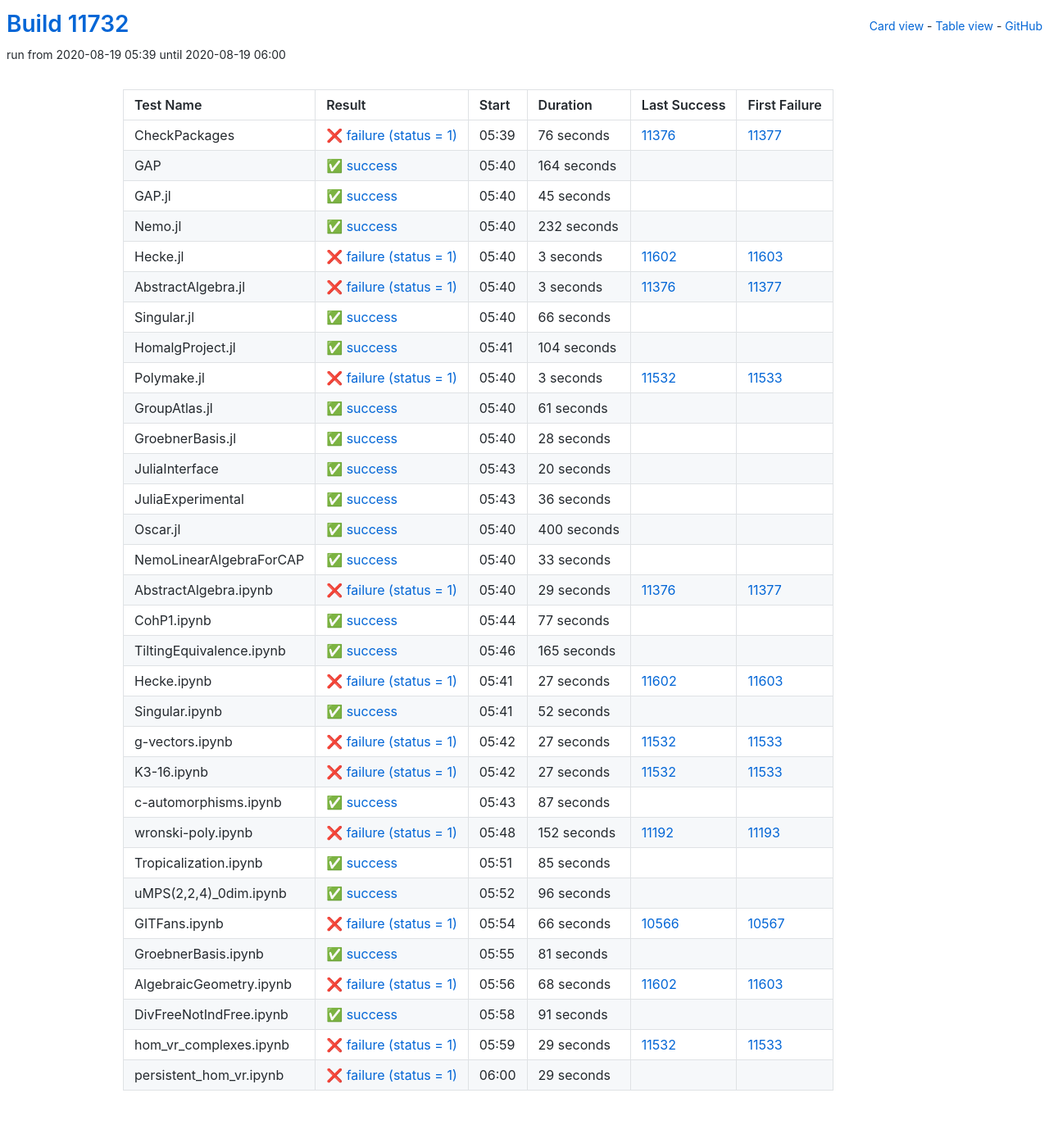
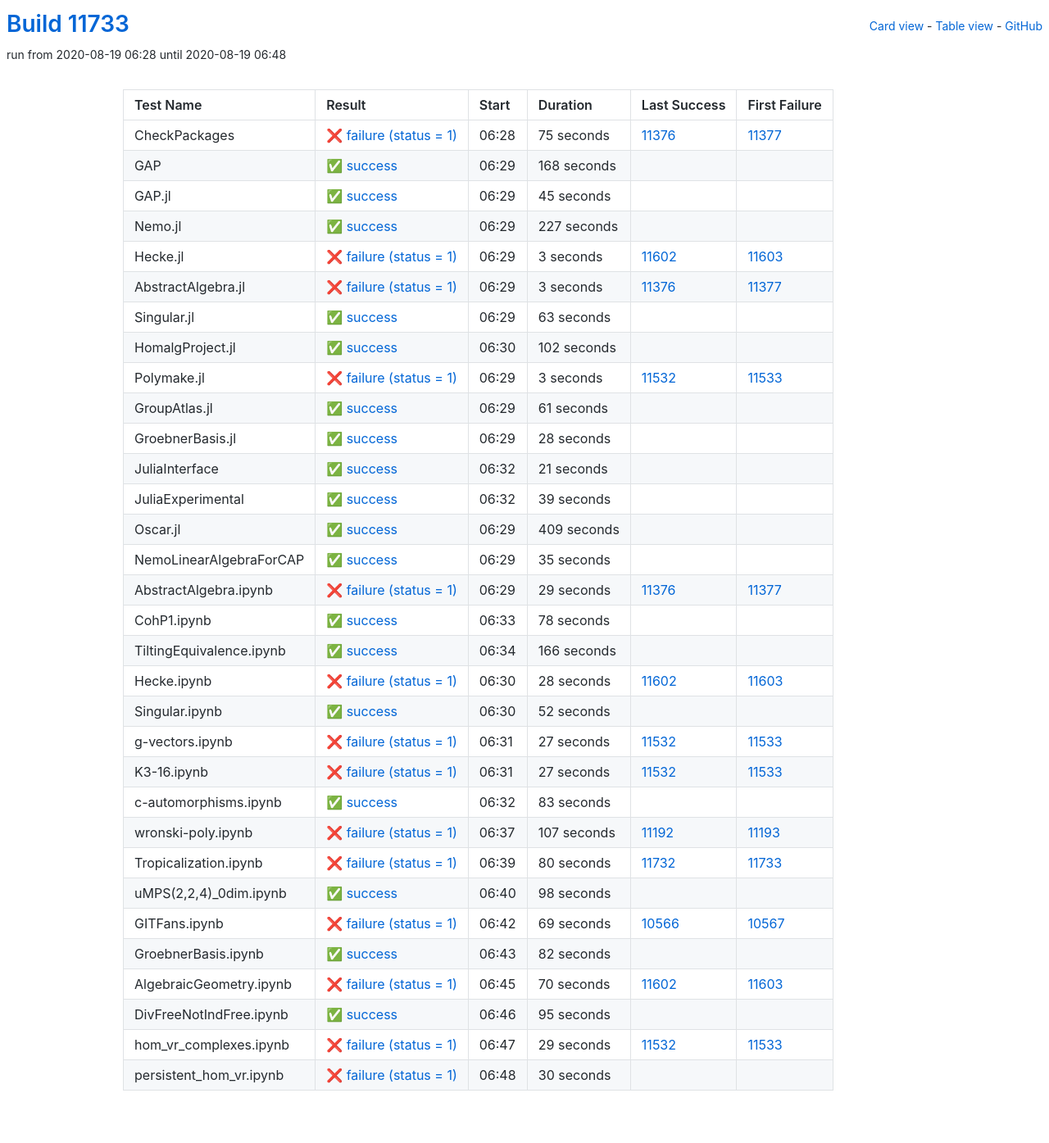
Before and after one commit to oscar-system/oscar-ci-status, a Jekyll site: the page built from table.html, in a window 1280 px wide. Shown: the whole page at 82% size. Built offline with Jekyll 4.4.1, drawn with Linux system fonts in a browser that asks for light colours.

Commit message:
Build #11733

```diff
--- a/_data/ci.yml
+++ b/_data/ci.yml
@@ -1,6 +1,6 @@
 ---
-build: 11732
-build_url: https://oscarci.mathematik.uni-kl.de/job/oscar/11732/
+build: 11733
+build_url: https://oscarci.mathematik.uni-kl.de/job/oscar/11733/
 job: oscar
 organization: oscar-system
 repo: oscar-ci-status
@@ -8,32 +8,32 @@
 tests:
 - name: CheckPackages
   id: checkpackages
-  log: https://oscarci.mathematik.uni-kl.de/job/oscar/11732/artifact/logs/build-11732/CheckPackages.log
-  start: 2020-08-19 05:39
+  log: https://oscarci.mathematik.uni-kl.de/job/oscar/11733/artifact/logs/build-11733/CheckPackages.log
+  start: 2020-08-19 06:28
   success: false
   exitcode: 1
   status: failure
-  duration: 76
+  duration: 75
   last_success: 11376
   last_success_url: https://oscarci.mathematik.uni-kl.de/job/oscar/11376/
   first_failure: 11377
   first_failure_url: https://oscarci.mathematik.uni-kl.de/job/oscar/11377/
 - name: GAP
   id: gap
-  log: https://oscarci.mathematik.uni-kl.de/job/oscar/11732/artifact/logs/build-11732/GAP.log
-  start: 2020-08-19 05:40
+  log: https://oscarci.mathematik.uni-kl.de/job/oscar/11733/artifact/logs/build-11733/GAP.log
+  start: 2020-08-19 06:29
   success: true
   exitcode: 0
   status: success
-  duration: 164
+  duration: 168
   last_success: false
   last_success_url:
   first_failure: false
   first_failure_url:
 - name: GAP.jl
   id: gap-jl
-  log: https://oscarci.mathematik.uni-kl.de/job/oscar/11732/artifact/logs/build-11732/GAP.jl.log
-  start: 2020-08-19 05:40
+  log: https://oscarci.mathematik.uni-kl.de/job/oscar/11733/artifact/logs/build-11733/GAP.jl.log
+  start: 2020-08-19 06:29
   success: true
   exitcode: 0
   status: success
@@ -44,20 +44,20 @@
   first_failure_url:
 - name: Nemo.jl
   id: nemo-jl
-  log: https://oscarci.mathematik.uni-kl.de/job/oscar/11732/artifact/logs/build-11732/Nemo.jl.log
-  start: 2020-08-19 05:40
+  log: https://oscarci.mathematik.uni-kl.de/job/oscar/11733/artifact/logs/build-11733/Nemo.jl.log
+  start: 2020-08-19 06:29
   success: true
   exitcode: 0
   status: success
-  duration: 232
+  duration: 227
   last_success: false
   last_success_url:
   first_failure: false
   first_failure_url:
 - name: Hecke.jl
   id: hecke-jl
-  log: https://oscarci.mathematik.uni-kl.de/job/oscar/11732/artifact/logs/build-11732/Hecke.jl.log
-  start: 2020-08-19 05:40
+  log: https://oscarci.mathematik.uni-kl.de/job/oscar/11733/artifact/logs/build-11733/Hecke.jl.log
+  start: 2020-08-19 06:29
   success: false
   exitcode: 1
   status: failure
@@ -68,8 +68,8 @@
   first_failure_url: https://oscarci.mathematik.uni-kl.de/job/oscar/11603/
 - name: AbstractAlgebra.jl
   id: abstractalgebra-jl
-  log: https://oscarci.mathematik.uni-kl.de/job/oscar/11732/artifact/logs/build-11732/AbstractAlgebra.jl.log
-  start: 2020-08-19 05:40
+  log: https://oscarci.mathematik.uni-kl.de/job/oscar/11733/artifact/logs/build-11733/AbstractAlgebra.jl.log
+  start: 2020-08-19 06:29
   success: false
   exitcode: 1
   status: failure
@@ -80,32 +80,32 @@
   first_failure_url: https://oscarci.mathematik.uni-kl.de/job/oscar/11377/
 - name: Singular.jl
   id: singular-jl
-  log: https://oscarci.mathematik.uni-kl.de/job/oscar/11732/artifact/logs/build-11732/Singular.jl.log
-  start: 2020-08-19 05:40
+  log: https://oscarci.mathematik.uni-kl.de/job/oscar/11733/artifact/logs/build-11733/Singular.jl.log
+  start: 2020-08-19 06:29
   success: true
   exitcode: 0
   status: success
-  duration: 66
+  duration: 63
   last_success: false
   last_success_url:
   first_failure: false
   first_failure_url:
 - name: HomalgProject.jl
   id: homalgproject-jl
-  log: https://oscarci.mathematik.uni-kl.de/job/oscar/11732/artifact/logs/build-11732/HomalgProject.jl.log
-  start: 2020-08-19 05:41
+  log: https://oscarci.mathematik.uni-kl.de/job/oscar/11733/artifact/logs/build-11733/HomalgProject.jl.log
+  start: 2020-08-19 06:30
   success: true
   exitcode: 0
   status: success
-  duration: 104
+  duration: 102
   last_success: false
   last_success_url:
   first_failure: false
   first_failure_url:
 - name: Polymake.jl
   id: polymake-jl
-  log: https://oscarci.mathematik.uni-kl.de/job/oscar/11732/artifact/logs/build-11732/Polymake.jl.log
-  start: 2020-08-19 05:40
+  log: https://oscarci.mathematik.uni-kl.de/job/oscar/11733/artifact/logs/build-11733/Polymake.jl.log
+  start: 2020-08-19 06:29
   success: false
   exitcode: 1
   status: failure
@@ -116,8 +116,8 @@
   first_failure_url: https://oscarci.mathematik.uni-kl.de/job/oscar/11533/
 - name: GroupAtlas.jl
   id: groupatlas-jl
-  log: https://oscarci.mathematik.uni-kl.de/job/oscar/11732/artifact/logs/build-11732/GroupAtlas.jl.log
-  start: 2020-08-19 05:40
+  log: https://oscarci.mathematik.uni-kl.de/job/oscar/11733/artifact/logs/build-11733/GroupAtlas.jl.log
+  start: 2020-08-19 06:29
   success: true
   exitcode: 0
   status: success
@@ -128,8 +128,8 @@
   first_failure_url:
 - name: GroebnerBasis.jl
   id: groebnerbasis-jl
-  log: https://oscarci.mathematik.uni-kl.de/job/oscar/11732/artifact/logs/build-11732/GroebnerBasis.jl.log
-  start: 2020-08-19 05:40
+  log: https://oscarci.mathematik.uni-kl.de/job/oscar/11733/artifact/logs/build-11733/GroebnerBasis.jl.log
+  start: 2020-08-19 06:29
   success: true
   exitcode: 0
   status: success
@@ -140,56 +140,56 @@
   first_failure_url:
 - name: JuliaInterface
   id: juliainterface
-  log: https://oscarci.mathematik.uni-kl.de/job/oscar/11732/artifact/logs/build-11732/JuliaInterface.log
-  start: 2020-08-19 05:43
+  log: https://oscarci.mathematik.uni-kl.de/job/oscar/11733/artifact/logs/build-11733/JuliaInterface.log
+  start: 2020-08-19 06:32
   success: true
   exitcode: 0
   status: success
-  duration: 20
+  duration: 21
   last_success: false
   last_success_url:
   first_failure: false
   first_failure_url:
 - name: JuliaExperimental
   id: juliaexperimental
-  log: https://oscarci.mathematik.uni-kl.de/job/oscar/11732/artifact/logs/build-11732/JuliaExperimental.log
-  start: 2020-08-19 05:43
+  log: https://oscarci.mathematik.uni-kl.de/job/oscar/11733/artifact/logs/build-11733/JuliaExperimental.log
+  start: 2020-08-19 06:32
   success: true
   exitcode: 0
   status: success
-  duration: 36
+  duration: 39
   last_success: false
   last_success_url:
   first_failure: false
   first_failure_url:
 - name: Oscar.jl
   id: oscar-jl
-  log: https://oscarci.mathematik.uni-kl.de/job/oscar/11732/artifact/logs/build-11732/Oscar.jl.log
-  start: 2020-08-19 05:40
+  log: https://oscarci.mathematik.uni-kl.de/job/oscar/11733/artifact/logs/build-11733/Oscar.jl.log
+  start: 2020-08-19 06:29
   success: true
   exitcode: 0
   status: success
-  duration: 400
+  duration: 409
   last_success: false
   last_success_url:
   first_failure: false
   first_failure_url:
 - name: NemoLinearAlgebraForCAP
   id: nemolinearalgebraforcap
-  log: https://oscarci.mathematik.uni-kl.de/job/oscar/11732/artifact/logs/build-11732/NemoLinearAlgebraForCAP.log
-  start: 2020-08-19 05:40
+  log: https://oscarci.mathematik.uni-kl.de/job/oscar/11733/artifact/logs/build-11733/NemoLinearAlgebraForCAP.log
+  start: 2020-08-19 06:29
   success: true
   exitcode: 0
   status: success
-  duration: 33
+  duration: 35
   last_success: false
   last_success_url:
   first_failure: false
   first_failure_url:
 - name: AbstractAlgebra.ipynb
   id: abstractalgebra-ipynb
-  log: https://oscarci.mathematik.uni-kl.de/job/oscar/11732/artifact/logs/build-11732/AbstractAlgebra.ipynb.log
-  start: 2020-08-19 05:40
+  log: https://oscarci.mathematik.uni-kl.de/job/oscar/11733/artifact/logs/build-11733/AbstractAlgebra.ipynb.log
+  start: 2020-08-19 06:29
   success: false
   exitcode: 1
   status: failure
@@ -200,44 +200,44 @@
   first_failure_url: https://oscarci.mathematik.uni-kl.de/job/oscar/11377/
 - name: CohP1.ipynb
   id: cohp1-ipynb
-  log: https://oscarci.mathematik.uni-kl.de/job/oscar/11732/artifact/logs/build-11732/CohP1.ipynb.log
-  start: 2020-08-19 05:44
+  log: https://oscarci.mathematik.uni-kl.de/job/oscar/11733/artifact/logs/build-11733/CohP1.ipynb.log
+  start: 2020-08-19 06:33
   success: true
   exitcode: 0
   status: success
-  duration: 77
+  duration: 78
   last_success: false
   last_success_url:
   first_failure: false
   first_failure_url:
 - name: TiltingEquivalence.ipynb
   id: tiltingequivalence-ipynb
-  log: https://oscarci.mathematik.uni-kl.de/job/oscar/11732/artifact/logs/build-11732/TiltingEquivalence.ipynb.log
-  start: 2020-08-19 05:46
+  log: https://oscarci.mathematik.uni-kl.de/job/oscar/11733/artifact/logs/build-11733/TiltingEquivalence.ipynb.log
+  start: 2020-08-19 06:34
   success: true
   exitcode: 0
   status: success
-  duration: 165
+  duration: 166
   last_success: false
   last_success_url:
   first_failure: false
   first_failure_url:
 - name: Hecke.ipynb
   id: hecke-ipynb
-  log: https://oscarci.mathematik.uni-kl.de/job/oscar/11732/artifact/logs/build-11732/Hecke.ipynb.log
-  start: 2020-08-19 05:41
+  log: https://oscarci.mathematik.uni-kl.de/job/oscar/11733/artifact/logs/build-11733/Hecke.ipynb.log
+  start: 2020-08-19 06:30
   success: false
   exitcode: 1
   status: failure
-  duration: 27
+  duration: 28
   last_success: 11602
   last_success_url: https://oscarci.mathematik.uni-kl.de/job/oscar/11602/
   first_failure: 11603
   first_failure_url: https://oscarci.mathematik.uni-kl.de/job/oscar/11603/
 - name: Singular.ipynb
   id: singular-ipynb
-  log: https://oscarci.mathematik.uni-kl.de/job/oscar/11732/artifact/logs/build-11732/Singular.ipynb.log
-  start: 2020-08-19 05:41
+  log: https://oscarci.mathematik.uni-kl.de/job/oscar/11733/artifact/logs/build-11733/Singular.ipynb.log
+  start: 2020-08-19 06:30
   success: true
   exitcode: 0
   status: success
@@ -248,8 +248,8 @@
   first_failure_url:
 - name: g-vectors.ipynb
   id: g-vectors-ipynb
-  log: https://oscarci.mathematik.uni-kl.de/job/oscar/11732/artifact/logs/build-11732/g-vectors.ipynb.log
-  start: 2020-08-19 05:42
+  log: https://oscarci.mathematik.uni-kl.de/job/oscar/11733/artifact/logs/build-11733/g-vectors.ipynb.log
+  start: 2020-08-19 06:31
   success: false
   exitcode: 1
   status: failure
@@ -260,8 +260,8 @@
   first_failure_url: https://oscarci.mathematik.uni-kl.de/job/oscar/11533/
 - name: K3-16.ipynb
   id: k3-16-ipynb
-  log: https://oscarci.mathematik.uni-kl.de/job/oscar/11732/artifact/logs/build-11732/K3-16.ipynb.log
-  start: 2020-08-19 05:42
+  log: https://oscarci.mathematik.uni-kl.de/job/oscar/11733/artifact/logs/build-11733/K3-16.ipynb.log
+  start: 2020-08-19 06:31
   success: false
   exitcode: 1
   status: failure
@@ -272,104 +272,104 @@
   first_failure_url: https://oscarci.mathematik.uni-kl.de/job/oscar/11533/
 - name: c-automorphisms.ipynb
   id: c-automorphisms-ipynb
-  log: https://oscarci.mathematik.uni-kl.de/job/oscar/11732/artifact/logs/build-11732/c-automorphisms.ipynb.log
-  start: 2020-08-19 05:43
+  log: https://oscarci.mathematik.uni-kl.de/job/oscar/11733/artifact/logs/build-11733/c-automorphisms.ipynb.log
+  start: 2020-08-19 06:32
   success: true
   exitcode: 0
   status: success
-  duration: 87
+  duration: 83
   last_success: false
   last_success_url:
   first_failure: false
   first_failure_url:
 - name: wronski-poly.ipynb
   id: wronski-poly-ipynb
-  log: https://oscarci.mathematik.uni-kl.de/job/oscar/11732/artifact/logs/build-11732/wronski-poly.ipynb.log
-  start: 2020-08-19 05:48
+  log: https://oscarci.mathematik.uni-kl.de/job/oscar/11733/artifact/logs/build-11733/wronski-poly.ipynb.log
+  start: 2020-08-19 06:37
   success: false
   exitcode: 1
   status: failure
-  duration: 152
+  duration: 107
   last_success: 11192
   last_success_url: https://oscarci.mathematik.uni-kl.de/job/oscar/11192/
   first_failure: 11193
   first_failure_url: https://oscarci.mathematik.uni-kl.de/job/oscar/11193/
 - name: Tropicalization.ipynb
   id: tropicalization-ipynb
-  log: https://oscarci.mathematik.uni-kl.de/job/oscar/11732/artifact/logs/build-11732/Tropicalization.ipynb.log
-  start: 2020-08-19 05:51
+  log: https://oscarci.mathematik.uni-kl.de/job/oscar/11733/artifact/logs/build-11733/Tropicalization.ipynb.log
+  start: 2020-08-19 06:39
+  success: false
+  exitcode: 1
+  status: failure
+  duration: 80
+  last_success: 11732
+  last_success_url: https://oscarci.mathematik.uni-kl.de/job/oscar/11732/
+  first_failure: 11733
+  first_failure_url: https://oscarci.mathematik.uni-kl.de/job/oscar/11733/
+- name: uMPS(2,2,4)_0dim.ipynb
+  id: umps-2-2-4-0dim-ipynb
+  log: https://oscarci.mathematik.uni-kl.de/job/oscar/11733/artifact/logs/build-11733/uMPS-2-2-4-_0dim.ipynb.log
+  start: 2020-08-19 06:40
   success: true
   exitcode: 0
   status: success
-  duration: 85
-  last_success: false
-  last_success_url:
-  first_failure: false
-  first_failure_url:
-- name: uMPS(2,2,4)_0dim.ipynb
-  id: umps-2-2-4-0dim-ipynb
-  log: https://oscarci.mathematik.uni-kl.de/job/oscar/11732/artifact/logs/build-11732/uMPS-2-2-4-_0dim.ipynb.log
-  start: 2020-08-19 05:52
-  success: true
-  exitcode: 0
-  status: success
-  duration: 96
+  duration: 98
   last_success: false
   last_success_url:
   first_failure: false
   first_failure_url:
 - name: GITFans.ipynb
   id: gitfans-ipynb
-  log: https://oscarci.mathematik.uni-kl.de/job/oscar/11732/artifact/logs/build-11732/GITFans.ipynb.log
-  start: 2020-08-19 05:54
+  log: https://oscarci.mathematik.uni-kl.de/job/oscar/11733/artifact/logs/build-11733/GITFans.ipynb.log
+  start: 2020-08-19 06:42
   success: false
   exitcode: 1
   status: failure
-  duration: 66
+  duration: 69
   last_success: 10566
   last_success_url: https://oscarci.mathematik.uni-kl.de/job/oscar/10566/
   first_failure: 10567
   first_failure_url: https://oscarci.mathematik.uni-kl.de/job/oscar/10567/
 - name: GroebnerBasis.ipynb
   id: groebnerbasis-ipynb
-  log: https://oscarci.mathematik.uni-kl.de/job/oscar/11732/artifact/logs/build-11732/GroebnerBasis.ipynb.log
-  start: 2020-08-19 05:55
+  log: https://oscarci.mathematik.uni-kl.de/job/oscar/11733/artifact/logs/build-11733/GroebnerBasis.ipynb.log
+  start: 2020-08-19 06:43
   success: true
   exitcode: 0
   status: success
-  duration: 81
+  duration: 82
   last_success: false
   last_success_url:
   first_failure: false
   first_failure_url:
 - name: AlgebraicGeometry.ipynb
   id: algebraicgeometry-ipynb
-  log: https://oscarci.mathematik.uni-kl.de/job/oscar/11732/artifact/logs/build-11732/AlgebraicGeometry.ipynb.log
-  start: 2020-08-19 05:56
+  log: https://oscarci.mathematik.uni-kl.de/job/oscar/11733/artifact/logs/build-11733/AlgebraicGeometry.ipynb.log
+  start: 2020-08-19 06:45
   success: false
   exitcode: 1
   status: failure
-  duration: 68
+  duration: 70
   last_success: 11602
   last_success_url: https://oscarci.mathematik.uni-kl.de/job/oscar/11602/
   first_failure: 11603
   first_failure_url: https://oscarci.mathematik.uni-kl.de/job/oscar/11603/
 - name: DivFreeNotIndFree.ipynb
   id: divfreenotindfree-ipynb
-  log: https://oscarci.mathematik.uni-kl.de/job/oscar/11732/artifact/logs/build-11732/DivFreeNotIndFree.ipynb.log
-  start: 2020-08-19 05:58
+  log: https://oscarci.mathematik.uni-kl.de/job/oscar/11733/artifact/logs/build-11733/DivFreeNotIndFree.ipynb.log
+  start: 2020-08-19 06:46
   success: true
   exitcode: 0
   status: success
-  duration: 91
+  duration: 95
   last_success: false
   last_success_url:
   first_failure: false
   first_failure_url:
 - name: hom_vr_complexes.ipynb
   id: hom-vr-complexes-ipynb
-  log: https://oscarci.mathematik.uni-kl.de/job/oscar/11732/artifact/logs/build-11732/hom_vr_complexes.ipynb.log
-  start: 2020-08-19 05:59
+  log: https://oscarci.mathematik.uni-kl.de/job/oscar/11733/artifact/logs/build-11733/hom_vr_complexes.ipynb.log
+  start: 2020-08-19 06:47
   success: false
   exitcode: 1
   status: failure
@@ -380,12 +380,12 @@
   first_failure_url: https://oscarci.mathematik.uni-kl.de/job/oscar/11533/
 - name: persistent_hom_vr.ipynb
   id: persistent-hom-vr-ipynb
-  log: https://oscarci.mathematik.uni-kl.de/job/oscar/11732/artifact/logs/build-11732/persistent_hom_vr.ipynb.log
-  start: 2020-08-19 06:00
+  log: https://oscarci.mathematik.uni-kl.de/job/oscar/11733/artifact/logs/build-11733/persistent_hom_vr.ipynb.log
+  start: 2020-08-19 06:48
   success: false
   exitcode: 1
   status: failure
-  duration: 29
+  duration: 30
   last_success: false
   last_success_url:
   first_failure: false
```
Also changed, not shown: README.md.
